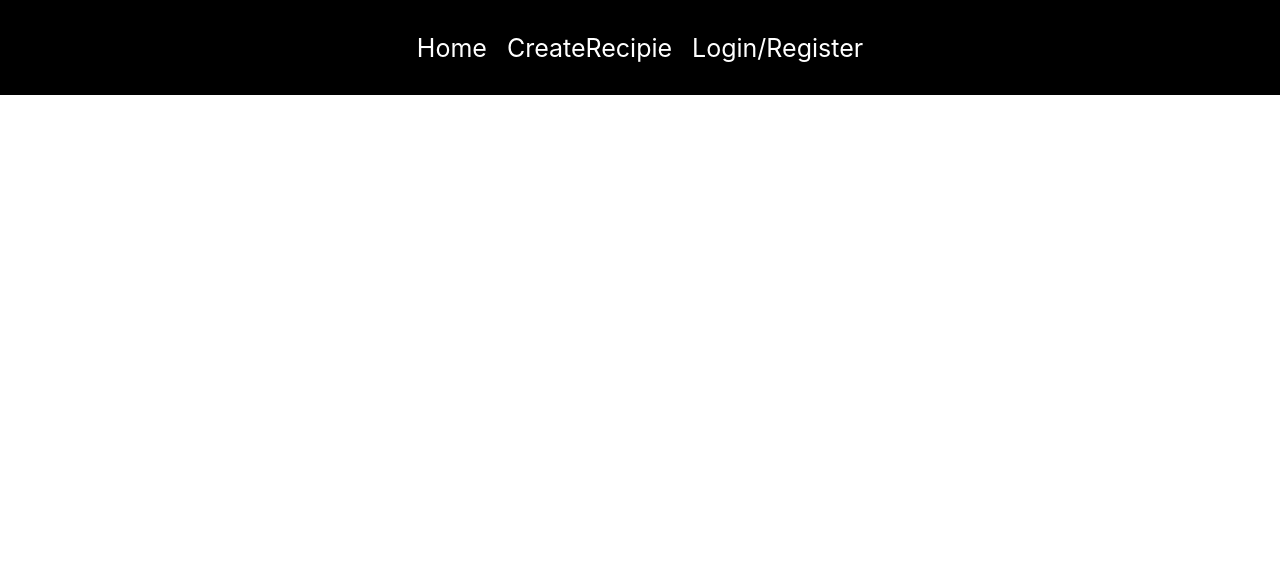
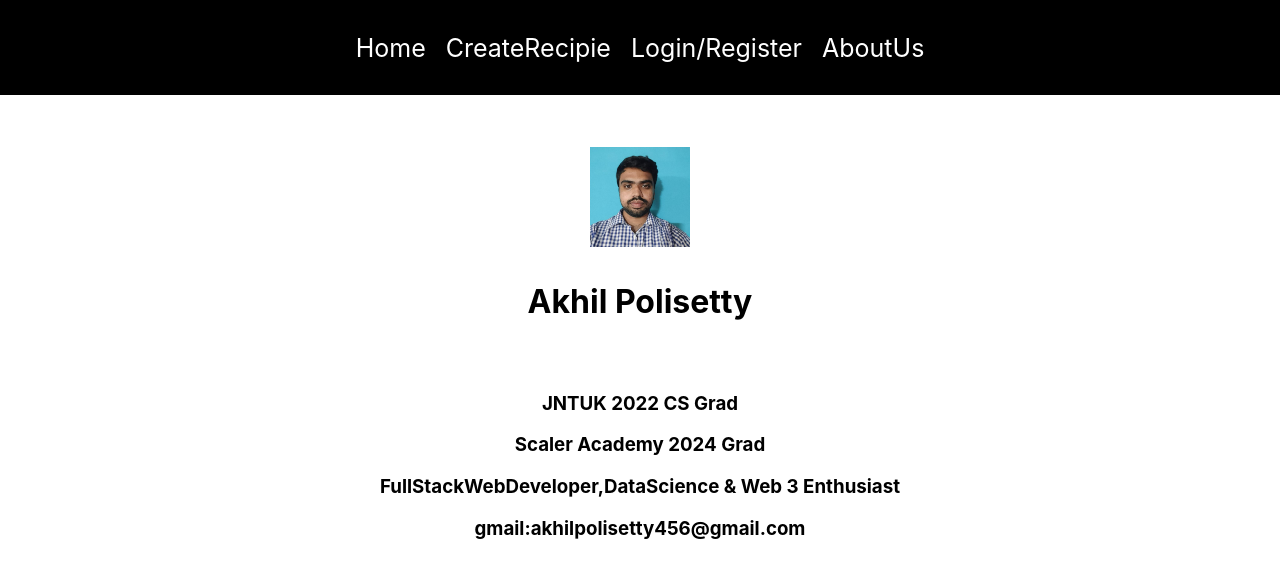
Before and after one commit to akhil3000/Recipieappfrontend, a React (Create React App) app: page /about in a window 1280 px wide. Shown: the top 578 px of the page. Built offline with nearby package versions, Linux system fonts and the light colour scheme.

Commit message:
about us page has been created

```diff
--- a/src/App.js
+++ b/src/App.js
@@ -6,6 +6,7 @@ import {Auth} from './pages/Auth';
 import Createrecipe from './pages/Createrecipe';
 import Saverecipie from './pages/Saverecipie';
 import Navbar from './components/Navbar';
+import { About } from './pages/About';
 function App() {
   return (
    <div className="App">
@@ -16,6 +17,7 @@ function App() {
          <Route path="/auth" element={<Auth/>}/>
          <Route path="/createrecipie" element={<Createrecipe/>}/>
          <Route path="/saverecipie" element={<Saverecipie/>}/>
+         <Route path="/about" element={<About/>}/>
        </Routes>
      </Router>
 
--- a/src/components/Navbar.jsx
+++ b/src/components/Navbar.jsx
@@ -26,6 +26,7 @@ const Navbar = () => {
       <button onClick={logout}>Logout</button>
       </>
     )}
+    <Link to="/about">AboutUs</Link>
 
     </div>
   )
--- /dev/null
+++ b/src/pages/About.jsx
@@ -0,0 +1,18 @@
+import aboutPhoto from "./assets/Akhil.png"
+import "./Home.css"
+export const About=()=>{
+    return <div className="about-us">
+    <img src={aboutPhoto} alt="Akhil Polisetty" className="about-photo" />
+    <h1>Akhil Polisetty</h1>
+
+
+    <div className="author-info">
+      <h3>JNTUK 2022 CS Grad</h3>
+      <h3>Scaler Academy 2024 Grad</h3>
+      <h3>FullStackWebDeveloper,DataScience & Web 3 Enthusiast</h3>
+      <h3>gmail:akhilpolisetty456@gmail.com</h3>
+    </div>
+    </div>
+
+
+    }
--- a/src/pages/Footer.jsx
+++ b/src/pages/Footer.jsx
@@ -1,9 +1,9 @@
 import React from 'react'
-
+import "./Home.css"
 const footer = () => {
   return (
-    <div>
-        <p>Developed By Akhil Polisetty</p>
+    <div className="Footer">
+
 
     </div>
   )
--- a/src/pages/Home.css
+++ b/src/pages/Home.css
@@ -23,3 +23,23 @@
   justify-content:space-around;
   flex-wrap:wrap;
 }
+.Footer{
+  margin-bottom:100px;
+}
+.about-us {
+  padding:2rem;
+  text-align: center;
+}
+.about-photo {
+  margin-top:20px;
+  height:100px;
+  width:100px;
+
+}
+.author-info {
+  padding: 30px;
+  border:1px solid dotted;
+}
+.about-content {
+  padding: 30px;
+}
--- a/src/pages/Home.jsx
+++ b/src/pages/Home.jsx
@@ -2,6 +2,7 @@ import React,{useState,useEffect} from 'react'
 import axios from "axios";
 import { useGetUserID } from '../hooks/useGetUserID';
 import {useCookies} from "react-cookie";
+import footer from './Footer';
 import "./Home.css";
 const Home = () => {
 
@@ -94,6 +95,7 @@ const Home = () => {
     </ul>
 
    </div>
+   <footer/>
   </div>
   )
 }
```
Also changed, not shown: src/pages/assets/Akhil.png (added).
